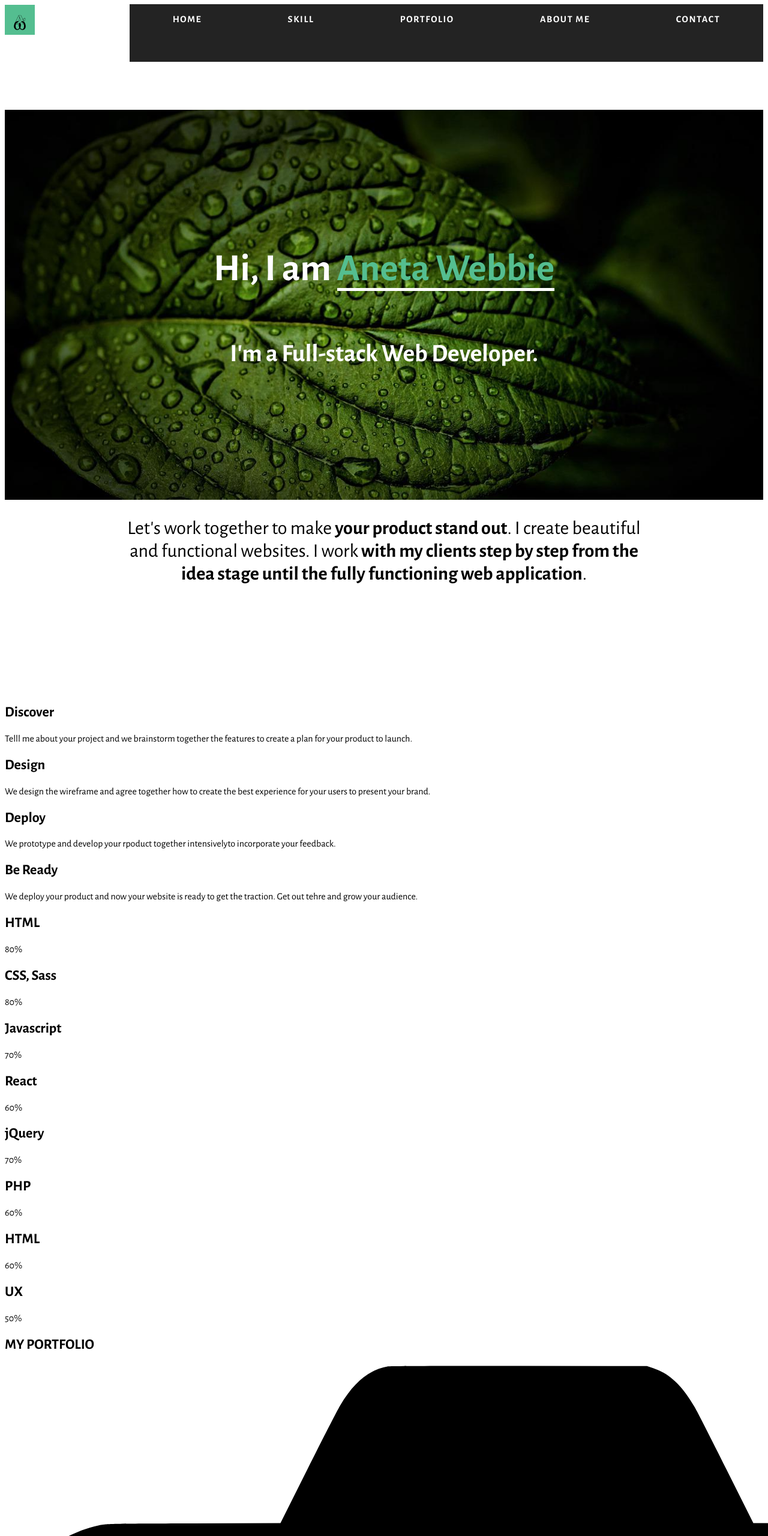
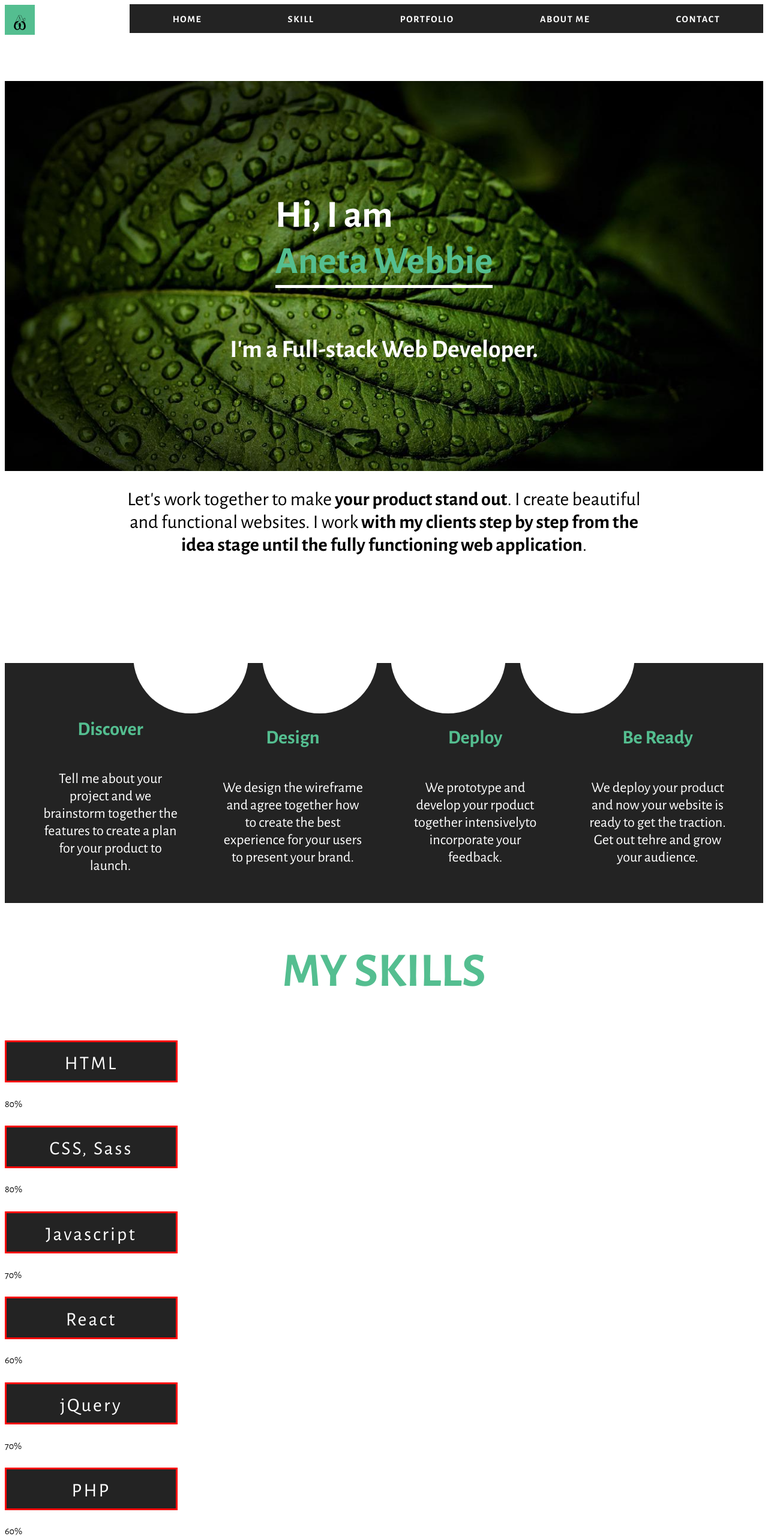
Before and after one commit to LelloFois/AneteWebbienew, a website: page src/index.html in a window 1280 px wide. Shown: the top 2560 px of the page at 60% size. Drawn offline with nearby package versions, Linux system fonts and the light colour scheme; files that its build step writes are made by us from their sources; files whose address does not match are found by name.

Commit message:
finished nav bar and text in the middle. started skills

```diff
--- a/src/index.html
+++ b/src/index.html
@@ -7,13 +7,17 @@
     <link rel="stylesheet" href="/anetawebbie/dist/css/index.css">
     <link rel="preconnect" href="https://fonts.googleapis.com">
     <link rel="preconnect" href="https://fonts.gstatic.com" crossorigin>
-    <link href="https://fonts.googleapis.com/css2?family=Alegreya+Sans:wght@400;700;900&display=swap" rel="stylesheet">
+    <link href="https://fonts.googleapis.com/css2?family=Alegreya+Sans:wght@100;400;700;900&display=swap" rel="stylesheet">
     <link rel="icon" href="img/logo.svg">
+
     <title>Aneta Webbie</title>
 </head>
 <body class="container">
     <header>
-        <span class="nav__image"><img src="img/logo.svg" alt="logo"></span>
+
+            <div class="image image__logo"><img src="img/logo.svg" alt="logo"></div>
+
+
         <nav class="nav">
 
             <div class="nav__links">
@@ -30,7 +34,7 @@
       <div class="header">
 
             <div class="header__text">
-                <h1>Hi, I am <span class="name">Aneta Webbie</span></h1>
+                <h1>Hi, I am <div class="name">Aneta Webbie</div></h1>
                 <h2>I'm a Full-stack Web Developer.</h2>
             </div>
       </div>
@@ -41,62 +45,71 @@
             <p>Let's work together to make <strong>your product stand out</strong>. I create beautiful and functional websites. I work<strong> with my clients step by step from the idea stage until the fully functioning web application</strong>.</p><br>
 
             <div class="bubbles">
-                <span class="bubble"></span>
-                <span class="bubble"></span>
-                <span class="bubble"></span>
-                <span class="bubble"></span>
+                <div class="bubble"></div>
+                <div class="bubble"></div>
+                <div class="bubble"></div>
+                <div class="bubble"></div>
             </div>
 
         </div>
 
         <section class="description">
+            <div class="description__direction description__direction1">
                 <h2>Discover</h2>
-            <p>Telll me about your project and we brainstorm together the features to create a plan for your product to launch.</p>
+                <p>Tell me about your project and we brainstorm together the features to create a plan for your product to launch.</p>
+            </div>
+            <div class="description__direction description__direction2">
                 <h2>Design</h2>
                 <p>We design the wireframe and agree together how to create the best experience for your users to present your brand.</p>
+            </div>
+            <div class="description__direction description__direction3">
                 <h2>Deploy</h2>
                 <p>We prototype and develop your rpoduct together intensivelyto incorporate your feedback.</p>
+            </div>
+            <div class="description__direction description__direction4">
                 <h2>Be Ready</h2>
                 <p>We deploy your product and now your website is ready to get the traction.
                     Get out tehre and grow your audience.
                 </p>
+            </div>
 
         </section>
 
         <section class="skills">
-            <span class="skill-html"><h2>HTML</h2><p>80%</p></span>
-            <span class="skill-css"><h2>CSS, Sass</h2><p>80%</p></span>
-            <span class="skill-js"><h2>Javascript</h2><p>70%</p></span>
-            <span class="skill-react"><h2>React</h2><p>60%</p></span>
-            <span class="skill-jquery"><h2>jQuery</h2><p>70%</p></span>
-            <span class="skill-php"><h2>PHP</h2><p>60%</p></span>
-            <span class="skill-laravel"><h2>HTML</h2><p>60%</p></span>
-            <span class="skill-ux"><h2>UX</h2><p>50%</p></span>
+            <h2 class="skills__title">MY SKILLS</h2>
+            <div class="skill skill-html"><h2>HTML</h2><p>80%</p></div>
+            <div class="skill skill-css"><h2>CSS, Sass</h2><p>80%</p></div>
+            <div class="skill skill-js"><h2>Javascript</h2><p>70%</p></div>
+            <div class="skill skill-react"><h2>React</h2><p>60%</p></div>
+            <div class="skill skill-jquery"><h2>jQuery</h2><p>70%</p></div>
+            <div class="skill skill-php"><h2>PHP</h2><p>60%</p></div>
+            <div class="skill skill-laravel"><h2>HTML</h2><p>60%</p></div>
+            <div class="skill skill-ux"><h2>UX</h2><p>50%</p></div>
         </section>
 
         <section class="portfolio">
             <h2>MY PORTFOLIO</h2>
-            <span><img src="img/camera logo.svg" alt="picture logo"><a href="#">Website for a coffee shop.</a><a href="#">Student project for the Coding Bootcamp Praha.</a><a href="#">Coded based on provided psd design.</a><br>
-            <strong>Tech stack: HTML, CSS, Bootstrap</strong></span>
-            <span><img src="img/camera logo.svg" alt="picture logo"><a href="#">Description of hackathon project #2</a>
+            <div><img src="img/camera logo.svg" alt="picture logo"><a href="#">Website for a coffee shop.</a><a href="#">Student project for the Coding Bootcamp Praha.</a><a href="#">Coded based on provided psd design.</a><br>
+            <strong>Tech stack: HTML, CSS, Bootstrap</strong></div>
+            <div><img src="img/camera logo.svg" alt="picture logo"><a href="#">Description of hackathon project #2</a>
                 <a href="#">Description of hackathon project #2</a><a href="#">Description of hackathon project #2</a>
-            <strong>Tech stack:</strong></span>
-            <span><img src="img/camera logo.svg" alt="picture logo"><a href="#">Description of hackathon project #3</a>
+            <strong>Tech stack:</strong></div>
+            <div><img src="img/camera logo.svg" alt="picture logo"><a href="#">Description of hackathon project #3</a>
                 <a href="#">Description of hackathon project #3</a><a href="#">Description of hackathon project #3</a>
-            <strong>Tech stack:</strong></span>
-            <span><img src="img/camera logo.svg" alt="picture logo"><a href="#">Description of hackathon project #4</a>
+            <strong>Tech stack:</strong></div>
+            <div><img src="img/camera logo.svg" alt="picture logo"><a href="#">Description of hackathon project #4</a>
                 <a href="#">Description of hackathon project #4</a><a href="#">Description of hackathon project #4</a>
-            <strong>Tech stack:</strong></span>
-            <span><img src="img/camera logo.svg" alt="picture logo"><a href="#">Description of hackathon project #5</a>
+            <strong>Tech stack:</strong></div>
+            <div><img src="img/camera logo.svg" alt="picture logo"><a href="#">Description of hackathon project #5</a>
                 <a href="#">Description of hackathon project #5</a><a href="#">Description of hackathon project #5</a>
-            <strong>Tech stack:</strong></span>
-            <span><img src="img/camera logo.svg" alt="picture logo"><a href="#">Description of your Final Project.</a>
+            <strong>Tech stack:</strong></div>
+            <div><img src="img/camera logo.svg" alt="picture logo"><a href="#">Description of your Final Project.</a>
                 <a href="#">Description of your Final Project, including the tech stack.</a>
-            <button onclick="#">Explore</button></span>
+            <button onclick="#">Explore</button></div>
         </section>
 
         <section class="about-me">
-            <p><strong>My name is Aneta Webbie</strong>. Lorem ipsum dolor sit, amet consectetur adipisicing elit. <strong>Voluptatem</strong>, perspiciatis provident minima sapiente placeat temporibus beatae id dolores esse pariatur, <span class="about-me__emphasize">veritatis ut quod iste, enim est.</span> Cum earum reiciendis ut?
+            <p><strong>My name is Aneta Webbie</strong>. Lorem ipsum dolor sit, amet consectetur adipisicing elit. <strong>Voluptatem</strong>, perspiciatis provident minima sapiente placeat temporibus beatae id dolores esse pariatur, <div class="about-me__emphasize">veritatis ut quod iste, enim est.</div> Cum earum reiciendis ut?
                 <strong>Get in touch let's do something great together</strong>
             </p>
             <button onclick="#">Contact me</button>
@@ -121,7 +134,7 @@
                 <input type="email" id="email" name="email"><br><br>
                 <label for="phone">Phone</label>
                 <input type="tel" name="phone" id="phone" pattern="[0-9]{3}-[0-9]{3}-[0-9]{4}"><br>
-                <span class="message">My message*</span><br>
+                <div class="message">My message*</div><br>
                 <textarea name="comment" id="comment" cols="30" rows="10"></textarea><br>
                 <input type="submit" value="Submit">
 
@@ -135,13 +148,13 @@
 
     <footer>
         <section class="footer__socialmedia">
-            <span class="footer__text"><h2>NICE TO MEET YOU</h2></span>
+            <div class="footer__text"><h2>NICE TO MEET YOU</h2></div>
             <div class="footer__socialmedia-box">
                 <img src="img/GitHub-Logo.wine.svg" alt="GitHub logo">
             <img src="img/LinkedIn-Icon-Black-Logo.wine.svg" alt="Linked in logo">
             <img src="img/Instagram-Glyph-Black-Logo.wine.svg" alt="Instagram logo">
             </div>
-            <span class="copyright">&copy; Aneta Webbie 2018</span>
+            <div class="copyright">&copy; Aneta Webbie 2018</div>
         </section>
     </footer>
 
--- a/src/scss/_description.scss
+++ b/src/scss/_description.scss
@@ -0,0 +1,28 @@
+.description {
+    width: 100%;
+    background-color: $color_bg;
+
+    height: 25em;
+    display: flex;
+    align-items: center;
+    flex-wrap: wrap;
+    justify-content: center;
+
+    h2 {
+        font-size: 2em;
+        color: $color_green;
+    }
+
+    p{
+        font-size: 1.5em;
+        color: $color_white;
+    }
+    &__direction{
+        text-align: center;
+        width: 15em;
+        display: flex;
+        flex-direction: column;
+        flex-wrap: wrap;
+        margin: 4em 2em;
+    }
+}
--- a/src/scss/_header.scss
+++ b/src/scss/_header.scss
@@ -1,39 +1,59 @@
+
+
+
+
+
 
 .nav {
     margin-top: -3.5rem;
-    background-color: #232323;
+    background-color: $color_bg;
     width: auto;
-    height: 6em;
+    height: 3em;
     margin-left: 13rem;
-}
 
-.nav__image {
-    float: ce
-}
-
-.nav__links {
+   &__links {
         display: flex;
         justify-content: space-around;
         padding-top: 1em;
 
-}
-
-.nav__links a {
-    color: #fff;
+         a {
+            color: $color_white;
             font-weight: 700;
             letter-spacing: 0.1em;
             text-decoration: none;
+            transition: all ease-in-out 250ms;
+
+            &:hover {
+                color: $color_hover;
+
+
+                &::before{
+                    content:'';
+                    display: block;
+                    height: 3px;
+                    width: 100%;
+                    background-color: $color_hover;
+                    position: relative;
+                    bottom: 0.3em;
+
+                }
             }
 
-.nav__links a:hover {
-    color: orange;
         }
+    }
+}
+
+
+
+
+
+
+
 
 .header {
     margin-top: 5rem;
-}
 
-.header__text {
+    &__text {
         width: 100%;
         height: 650px;
         color: #fff;
@@ -46,12 +66,12 @@
         flex-direction: column;
         justify-content: center;
         align-items: center;
-}
-
-.header__text h1 {
+        h1 {
             font-size: 4em;
         }
 
-.header__text h2 {
+        h2 {
             font-size: 2.6em;
         }
+    }
+}
--- a/src/scss/_skills.scss
+++ b/src/scss/_skills.scss
@@ -0,0 +1,22 @@
+.skills {
+    height: 100em;
+    &__title {
+        font-size: 5em;
+
+        color: $color_green;
+        text-align: center;
+    }
+    .skill h2 {
+        border: 3px solid red;
+        width: 9em;
+        height: 2.2em;
+        font-size: 2em;
+        background-color: $color_bg;
+        color: $color_white;
+        font-weight: 400;
+        text-align: center;
+        padding-top: 0.5em;
+        letter-spacing: 0.1em;
+    }
+
+}
--- a/src/scss/_text.scss
+++ b/src/scss/_text.scss
@@ -25,7 +25,7 @@
 }
 
 .bubble {
-
+    background-color: $color_white;
     width: 6em;
     height: 6em;
     border-radius: 50%;
```
Also changed, not shown: src/img/menu.png (added). Lines whose indentation alone changed are shown as unchanged.
